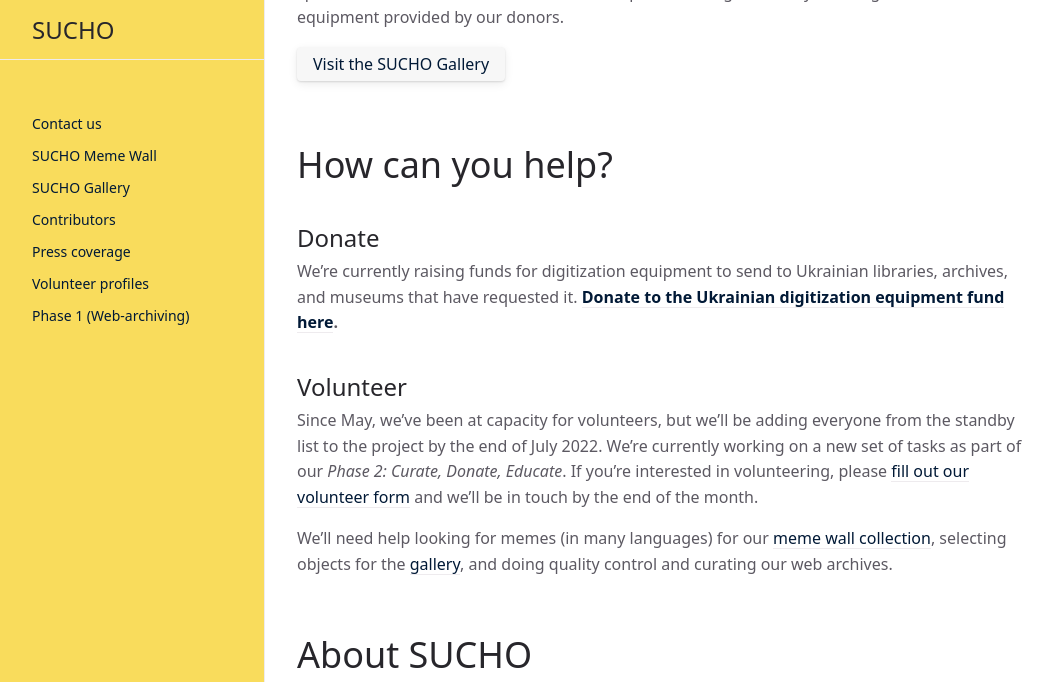
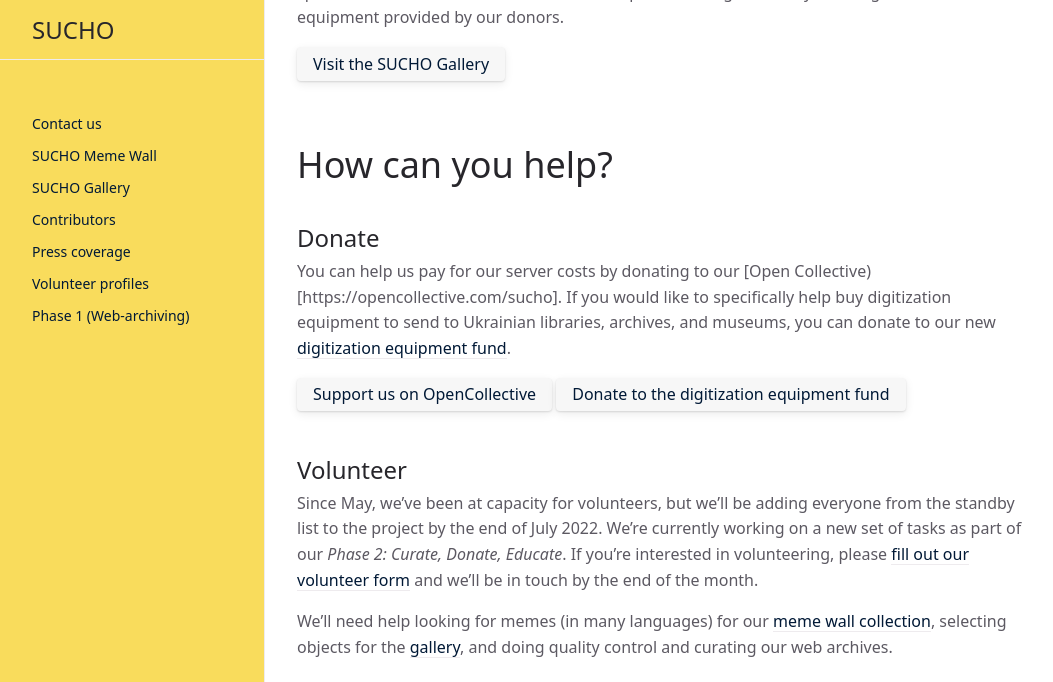
Before and after one commit to sucho-archiving/sucho-archiving.github.io, a Jekyll site: the page built from index.md, in a window 1280 px wide and 900 px high, scrolled down 895 px, cut to the strip 0-682 px from the top of the window. Shown: the whole strip, without its empty margins (107-1160 px from the left). Built offline with Jekyll 4.4.1, drawn with Linux system fonts in a browser that asks for light colours.

Commit message:
Revised donation section

```diff
--- a/index.md
+++ b/index.md
@@ -36,7 +36,10 @@
 # How can you help?
 
 ## Donate
-We're currently raising funds for digitization equipment to send to Ukrainian libraries, archives, and museums that have requested it. **[Donate to the Ukrainian digitization equipment fund here](https://opencollective.com/sucho/projects/equipment).**
+You can help us pay for our server costs by donating to our [Open Collective)[https://opencollective.com/sucho]. If you would like to specifically help buy digitization equipment to send to Ukrainian libraries, archives, and museums, you can donate to our new [digitization equipment fund](https://opencollective.com/sucho/projects/equipment).
+
+[Support us on OpenCollective](https://opencollective.com/sucho){: .btn }
+[Donate to the digitization equipment fund](https://opencollective.com/sucho/projects/equipment){: .btn }
 
 ## Volunteer
 Since May, we've been at capacity for volunteers, but we'll be adding everyone from the standby list to the project by the end of July 2022. We're currently working on a new set of tasks as part of our *Phase 2: Curate, Donate, Educate*. If you're interested in volunteering, please [fill out our volunteer form](https://docs.google.com/forms/d/e/1FAIpQLSc6KbhtEOI8zKsQmKT_waE1XlYEF1E6t-HzJ7Gc1EBfMvMg_A/viewform) and we'll be in touch by the end of the month.
```
